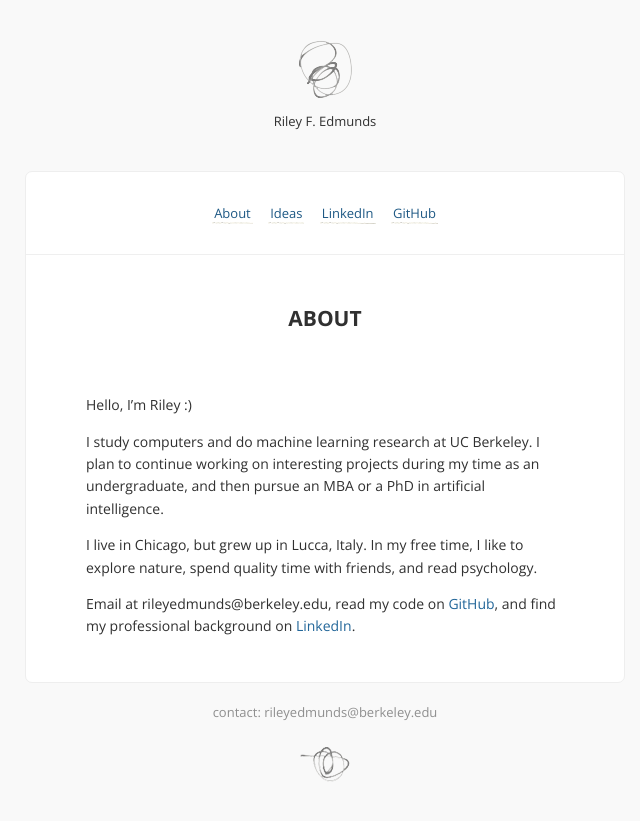
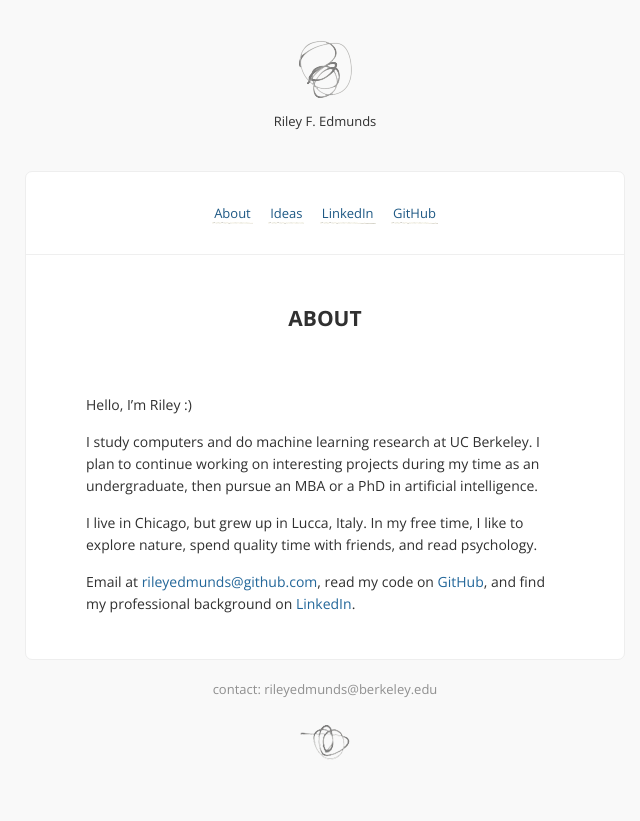
Before and after one commit to rileyedmunds/old-rileyedmunds.github.io, a Jekyll site: the page built from about.md, in a window 1280 px wide. Shown: the top 821 px of the page, without its empty margins (315-955 px from the left). Built offline with Jekyll 4.4.1, drawn with Linux system fonts in a browser that asks for light colours; comment, search, counter and statistics services are not loaded.

Commit message:
mail and typo

```diff
--- a/about.md
+++ b/about.md
@@ -5,8 +5,8 @@ title: About
 
 Hello, I'm Riley :)
 
-I study computers and do machine learning research at UC Berkeley. I plan to continue working on interesting projects during my time as an undergraduate, and then pursue an MBA or a PhD in artificial intelligence.
+I study computers and do machine learning research at UC Berkeley. I plan to continue working on interesting projects during my time as an undergraduate, then pursue an MBA or a PhD in artificial intelligence.
 
 I live in Chicago, but grew up in Lucca, Italy. In my free time, I like to explore nature, spend quality time with friends, and read psychology.
 
-Email at rileyedmunds@berkeley.edu, read my code on [GitHub](http://github.com/rileyedmunds), and find my professional background on [LinkedIn](http://uk.linkedin.com/in/rileyedmunds).
+Email at [rileyedmunds@github.com](mailto:rileyedmunds@berkeley.edu), read my code on [GitHub](http://github.com/rileyedmunds), and find my professional background on [LinkedIn](http://uk.linkedin.com/in/rileyedmunds).
```
Also changed, not shown: 1 other file.
